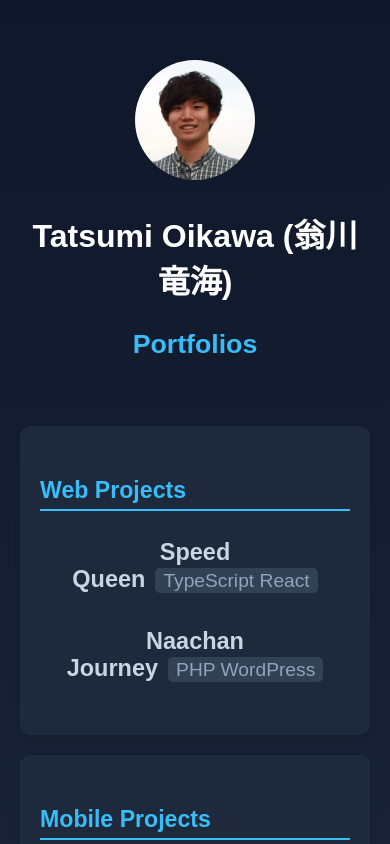
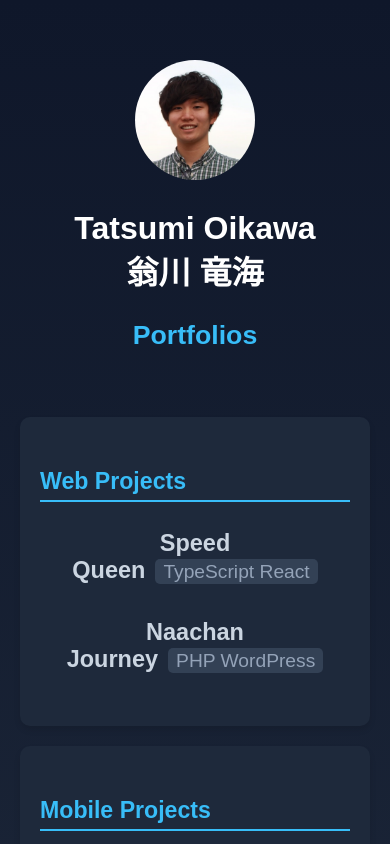
Before and after one commit to tatsumi6314/tatsumi6314.github.io, a React (Create React App) app: page / in a window 390 px wide. Shown: the top 844 px of the page. Built offline with nearby package versions, Linux system fonts and the light colour scheme.

Commit message:
名前のスタイルを変更する

```diff
--- a/src/App.css
+++ b/src/App.css
@@ -112,6 +112,12 @@ h2 {
   margin: 10px 0;
 }
 
+/* 新規追加: 名前表示の見た目調整 */
+.latin-name,
+.kanji-name {
+  display: inline;
+}
+
 .profile-section h3 {
   font-size: 1.5em;
   color: #38bdf8;
@@ -217,4 +223,14 @@ h2 {
     flex-direction: column;
     align-items: flex-start;
   }
+
+  .profile-section h2 {
+    display: flex;
+    flex-direction: column;
+    align-items: center;
+  }
+
+  .name-separator {
+    display: none;
+  }
 }
--- a/src/App.js
+++ b/src/App.js
@@ -12,7 +12,11 @@ const App = () => {
           alt="Tatsumi Oikawa"
           className="profile-picture"
         />
-        <h2>Tatsumi Oikawa (翁川 竜海)</h2>
+        <h2>
+          <span className="latin-name">Tatsumi Oikawa</span>
+          <span className="name-separator"> / </span>
+          <span className="kanji-name">翁川 竜海</span>
+        </h2>
         <h3>Portfolios</h3>
       </section>
       <div className="projects-section">
```
